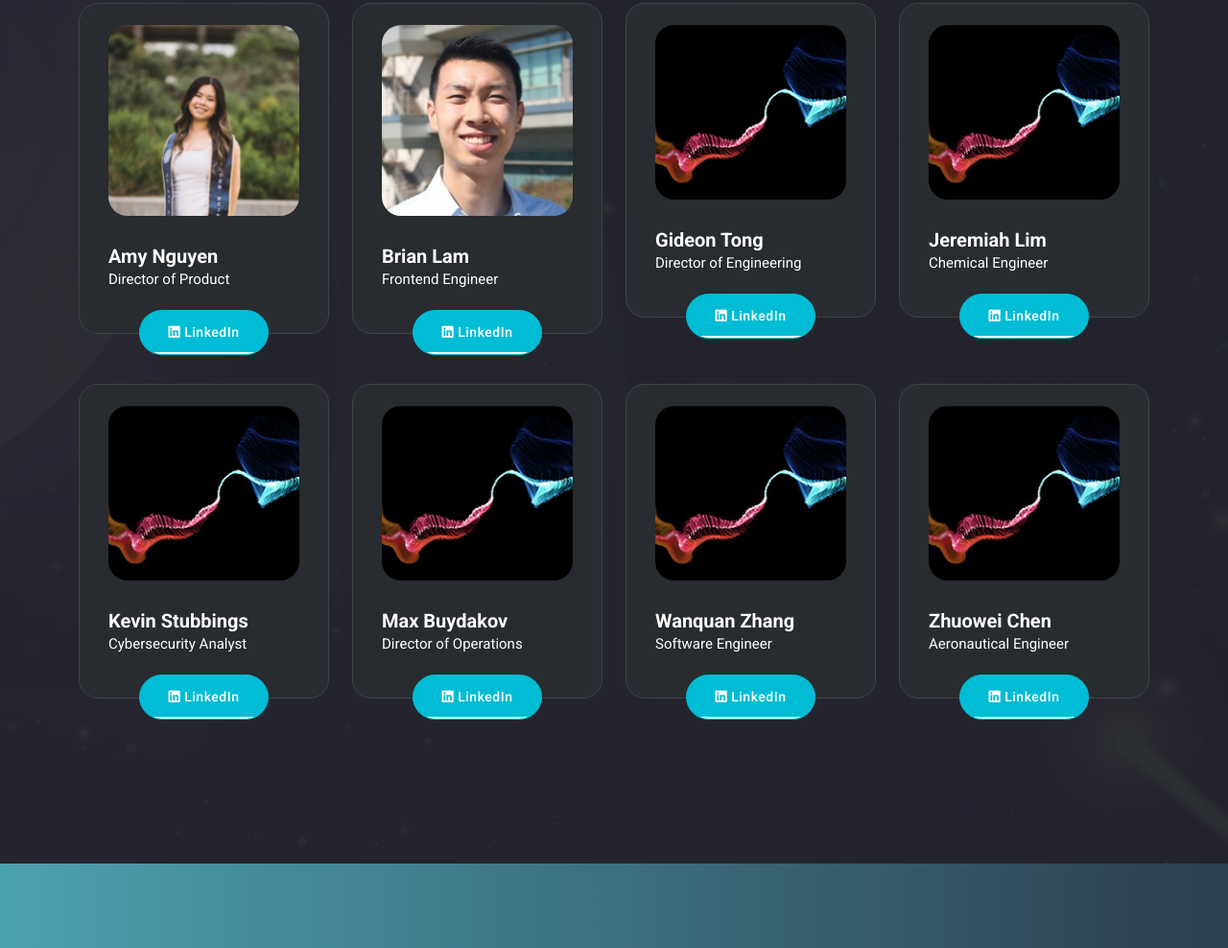
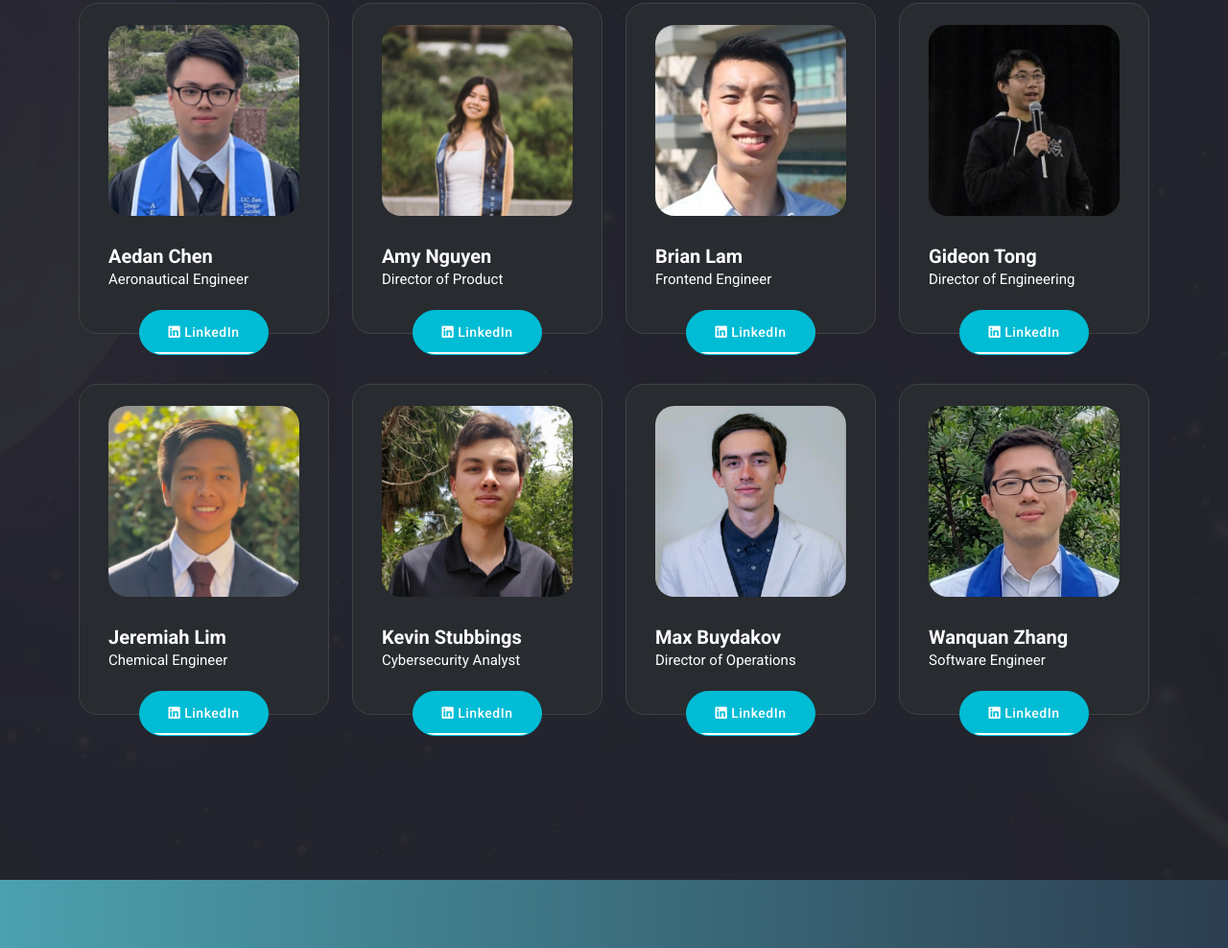
Before and after one commit to 708innovations/708innovations.com, a plain HTML site: page team/index.html in a window 1280 px wide. Shown: the part 705-1693 px from the top of the page at 96% size. Drawn offline with nearby package versions, Linux system fonts and the light colour scheme.

Commit message:
Update profiles

```diff
--- a/team/index.html
+++ b/team/index.html
@@ -9,7 +9,7 @@
   <link href="https://fonts.googleapis.com/css2?family=Roboto:wght@100;300;400;500;700;900&display=swap"
     rel="stylesheet">
 
-  <title>708 Innovations</title>
+  <title>Leadership Team at 708 Innovations</title>
 
   <link rel="icon" type="image/png" href="/assets/favicon/favicon-96x96.png" sizes="96x96" />
   <link rel="icon" type="image/svg+xml" href="/assets/favicon/favicon.svg" />
@@ -76,7 +76,7 @@
       <div class="row">
         <div class="col-lg-12">
           <h6>Company Details</h6>
-          <h2>Team Directory</h2>
+          <h2>Leadership Team Directory</h2>
           <span>Meet the core team working at 708!</span>
           <div class="buttons">
             <div class="border-button">
@@ -98,6 +98,25 @@
   <div class="author-page">
     <div class="container">
       <div class="row">
+        <div class="col-lg-3 col-md-6">
+          <div class="item">
+            <div class="row">
+              <div class="col-lg-12">
+                <span class="author"></span>
+                <img src="/assets/images/aedan.jpg" class="more-rounded-corners">
+                <h4>Aedan Chen</h4>
+                <span>Aeronautical Engineer</span>
+              </div>
+              <div class="col-lg-12">
+                <div class="main-button">
+                  <a href="https://www.linkedin.com/in/aedanchen/" target="_blank">
+                    <i class="fa-brands fa-linkedin"></i> LinkedIn
+                  </a>
+                </div>
+              </div>
+            </div>
+          </div>
+        </div>
         <div class="col-lg-3 col-md-6">
           <div class="item">
             <div class="row">
@@ -141,13 +160,15 @@
             <div class="row">
               <div class="col-lg-12">
                 <span class="author"></span>
-                <img src="/assets/images/discover-03.jpg" class="more-rounded-corners">
+                <img src="/assets/images/gideon.jpg" class="more-rounded-corners">
                 <h4>Gideon Tong</h4>
                 <span>Director of Engineering</span>
               </div>
               <div class="col-lg-12">
                 <div class="main-button">
-                  <a href="details.html"><i class="fa-brands fa-linkedin"></i> LinkedIn</a>
+                  <a href="https://www.linkedin.com/in/gideontong/" target="_blank">
+                    <i class="fa-brands fa-linkedin"></i> LinkedIn
+                  </a>
                 </div>
               </div>
             </div>
@@ -158,13 +179,15 @@
             <div class="row">
               <div class="col-lg-12">
                 <span class="author"></span>
-                <img src="/assets/images/discover-03.jpg" class="more-rounded-corners">
+                <img src="/assets/images/jeremiah.webp" class="more-rounded-corners">
                 <h4>Jeremiah Lim</h4>
                 <span>Chemical Engineer</span>
               </div>
               <div class="col-lg-12">
                 <div class="main-button">
-                  <a href="details.html"><i class="fa-brands fa-linkedin"></i> LinkedIn</a>
+                  <a href="https://www.linkedin.com/in/jeremiah-lim-01/" target="_blank">
+                    <i class="fa-brands fa-linkedin"></i> LinkedIn
+                  </a>
                 </div>
               </div>
             </div>
@@ -175,13 +198,15 @@
             <div class="row">
               <div class="col-lg-12">
                 <span class="author"></span>
-                <img src="/assets/images/discover-03.jpg" class="more-rounded-corners">
+                <img src="/assets/images/kevin.jpg" class="more-rounded-corners">
                 <h4>Kevin Stubbings</h4>
                 <span>Cybersecurity Analyst</span>
               </div>
               <div class="col-lg-12">
                 <div class="main-button">
-                  <a href="details.html"><i class="fa-brands fa-linkedin"></i> LinkedIn</a>
+                  <a href="https://www.linkedin.com/in/kwstubbs/" target="_blank">
+                    <i class="fa-brands fa-linkedin"></i> LinkedIn
+                  </a>
                 </div>
               </div>
             </div>
@@ -192,13 +217,15 @@
             <div class="row">
               <div class="col-lg-12">
                 <span class="author"></span>
-                <img src="/assets/images/discover-03.jpg" class="more-rounded-corners">
+                <img src="/assets/images/max.jpg" class="more-rounded-corners">
                 <h4>Max Buydakov</h4>
                 <span>Director of Operations</span>
               </div>
               <div class="col-lg-12">
                 <div class="main-button">
-                  <a href="details.html"><i class="fa-brands fa-linkedin"></i> LinkedIn</a>
+                  <a href="https://www.linkedin.com/in/maxbuydakov/" target="_blank">
+                    <i class="fa-brands fa-linkedin"></i> LinkedIn
+                  </a>
                 </div>
               </div>
             </div>
@@ -209,30 +236,15 @@
             <div class="row">
               <div class="col-lg-12">
                 <span class="author"></span>
-                <img src="/assets/images/discover-03.jpg" class="more-rounded-corners">
+                <img src="/assets/images/wanquan.jpg" class="more-rounded-corners">
                 <h4>Wanquan Zhang</h4>
                 <span>Software Engineer</span>
               </div>
               <div class="col-lg-12">
                 <div class="main-button">
-                  <a href="details.html"><i class="fa-brands fa-linkedin"></i> LinkedIn</a>
-                </div>
-              </div>
-            </div>
-          </div>
-        </div>
-        <div class="col-lg-3 col-md-6">
-          <div class="item">
-            <div class="row">
-              <div class="col-lg-12">
-                <span class="author"></span>
-                <img src="/assets/images/discover-03.jpg" class="more-rounded-corners">
-                <h4>Zhuowei Chen</h4>
-                <span>Aeronautical Engineer</span>
-              </div>
-              <div class="col-lg-12">
-                <div class="main-button">
-                  <a href="details.html"><i class="fa-brands fa-linkedin"></i> LinkedIn</a>
+                  <a href="https://www.linkedin.com/in/wanquanzhang/" target="_blank">
+                    <i class="fa-brands fa-linkedin"></i> LinkedIn
+                  </a>
                 </div>
               </div>
             </div>
```
Also changed, not shown: assets/images/aedan.jpg (added), assets/images/gideon.jpg (added), assets/images/jeremiah.webp (added), assets/images/kevin.jpg (added), assets/images/max.jpg (added), assets/images/wanquan.jpg (added).
